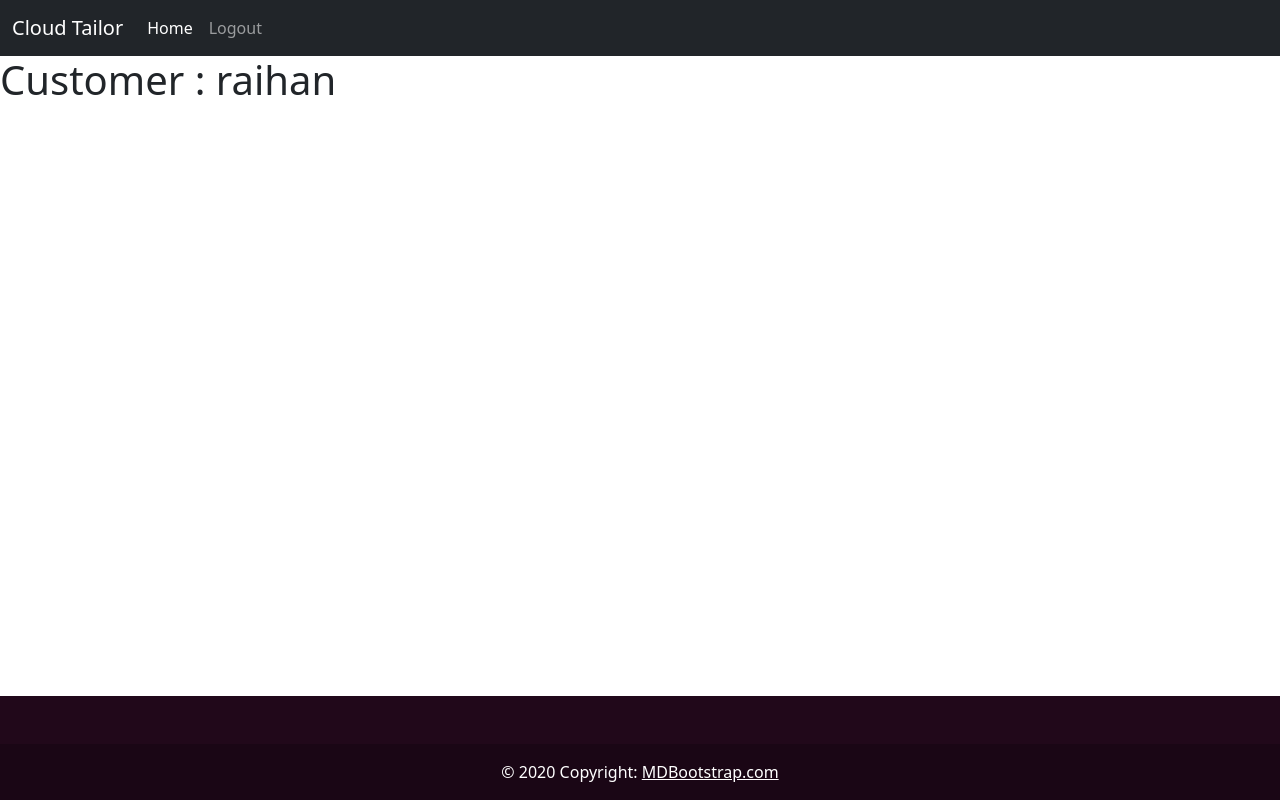
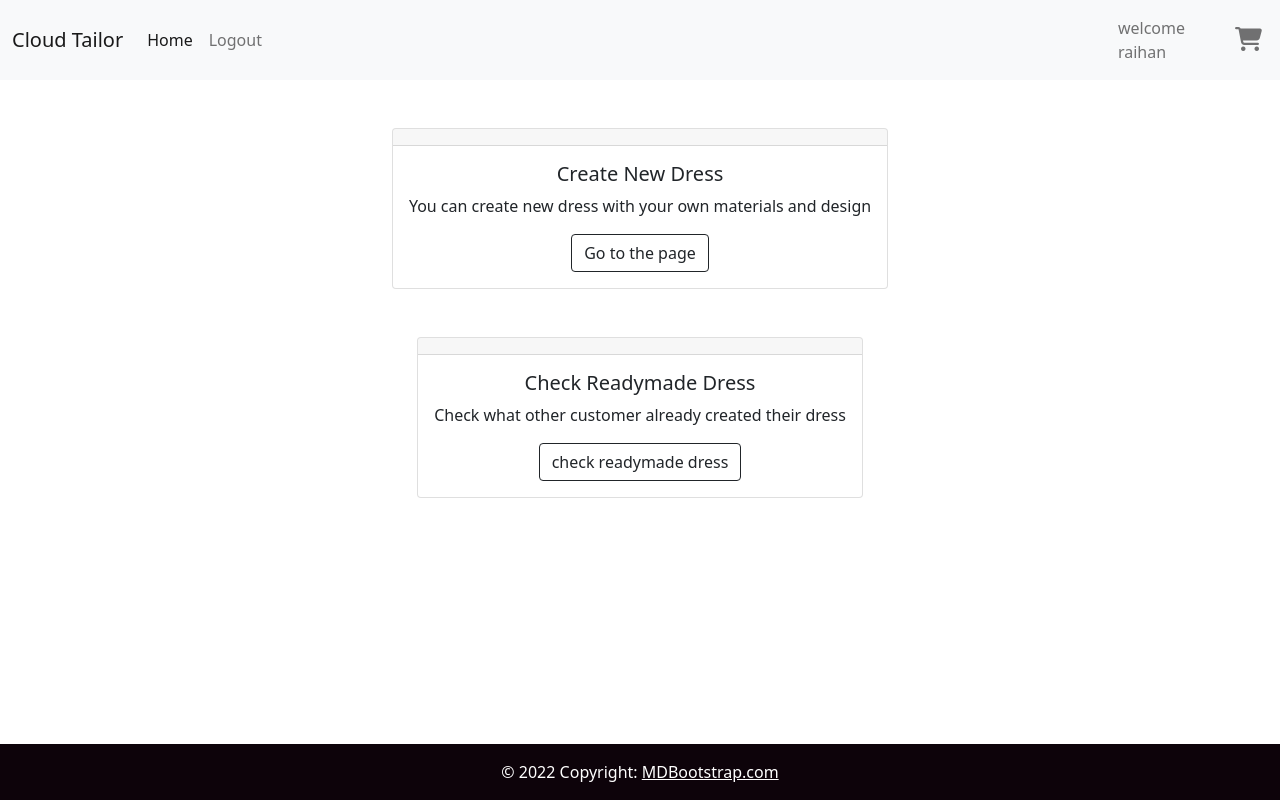
Before and after one commit to raihanromi/cloudTailor, a PHP site: page /customerpage.php in a window 1280 px wide. Run offline with PHP 8.4, Linux system fonts and the light colour scheme; a user stored in the database is signed in; some libraries are stand-ins or nearby versions.

Commit message:
add new pages

```diff
--- a/components/footer.php
+++ b/components/footer.php
@@ -1,11 +1,11 @@
 <footer class="text-center text-white fixed-bottom" style="background-color: #21081a;">
   <!-- Grid container -->
-  <div class="container p-4"></div>
+  <!-- <div class="container p-4"></div> -->
   <!-- Grid container -->
 
   <!-- Copyright -->
-  <div class="text-center p-3" style="background-color: rgba(0, 0, 0, 0.2);">
-    © 2020 Copyright:
+  <div class="text-center p-3" style="background-color: rgba(0, 0, 0, .60);">
+    © 2022 Copyright:
     <a class="text-white" href="https://mdbootstrap.com/">MDBootstrap.com</a>
   </div>
   <!-- Copyright -->
--- a/components/header.php
+++ b/components/header.php
@@ -8,10 +8,15 @@
     <!-- Bootstrap CSS -->
     <link href="https://cdn.jsdelivr.net/npm/bootstrap@5.0.2/dist/css/bootstrap.min.css" rel="stylesheet" integrity="sha384-EVSTQN3/azprG1Anm3QDgpJLIm9Nao0Yz1ztcQTwFspd3yD65VohhpuuCOmLASjC" crossorigin="anonymous">
 
+    <!-- font-awesome -->
+<script src="https://kit.fontawesome.com/a076d05399.js" crossorigin="anonymous"></script>
+
+
+
     <title>Cloud Tailor</title>
   </head>
   <body>
-    <nav class="navbar navbar-expand-lg navbar-dark bg-dark">
+    <nav class="navbar navbar-expand-lg navbar-light bg-light">
   <div class="container-fluid">
     <a class="navbar-brand" href="index.php">Cloud Tailor</a>
     <button class="navbar-toggler" type="button" data-bs-toggle="collapse" data-bs-target="#navbarNavDropdown" aria-controls="navbarNavDropdown" aria-expanded="false" aria-label="Toggle navigation">
@@ -20,7 +25,7 @@
     <div class="collapse navbar-collapse" id="navbarNavDropdown">
       <ul class="navbar-nav">
         <li class="nav-item">
-          <a class="nav-link active" aria-current="page" href="#">Home</a>
+          <a class="nav-link active" aria-current="page" href="customerpage.php">Home</a>
         </li>
 
         <?php if(isset($_SESSION['loggedin']) and $_SESSION['loggedin']==true ): ?>
@@ -35,8 +40,29 @@
           <a class="nav-link" href="register.php">Register</a>
         </li>
         <?php endif; ?>
+          </ul>
     </div>
   </div>
+
+<?php if(isset($_SESSION['loggedin']) and $_SESSION['loggedin']==true ): ?>
+     <div class="navbar-collapse collapse">
+          <ul class="navbar-nav ml-auto">
+            <li class="nav-item">
+              <a class="nav-link" href="#"><?php echo "welcome ". $_SESSION['username']?></a>
+            </li>
+          </ul>
+        </div>
+
+        <div class="navbar-collapse collapse">
+          <ul class="navbar-nav ml-auto">
+            <li class="nav-item">
+              <a class="nav-link" href="cart.php"><i class='fas fa-shopping-cart' style='font-size: 24px;margin-right:10px'></i>
+              </a>
+            </li>
+          </ul>
+        </div>
+        <?php endif ?>
+
 </nav>
 
     <!-- Optional JavaScript; choose one of the two! -->
--- a/customerpage.php
+++ b/customerpage.php
@@ -8,6 +8,28 @@ if(!isset($_SESSION['loggedin']) || $_SESSION['loggedin'] !==true ){
 
 <?php include_once("components/header.php")?>
 
-<h1>Customer : <?php echo $_SESSION['username']; ?></h1>
+<div class="col d-flex justify-content-center mt-5">
+<div class="card text-center">
+  <div class="card-header">
+  </div>
+  <div class="card-body">
+    <h5 class="card-title">Create New Dress</h5>
+    <p class="card-text">You can create new dress with your own materials and design</p>
+    <a href="createnewdress.php" class="btn btn-outline-dark">Go to the page</a>
+  </div>
+</div>
+</div>
+
+<div class="col d-flex justify-content-center mt-5">
+<div class="card text-center">
+  <div class="card-header">
+  </div>
+  <div class="card-body">
+    <h5 class="card-title">Check Readymade Dress</h5>
+    <p class="card-text">Check what other customer already created their dress</p>
+    <a href="readymadedress.php" class="btn btn-outline-dark">check readymade dress</a>
+  </div>
+</div>
+</div>
 
 <?php include_once("components/footer.php")?>
--- a/index.php
+++ b/index.php
@@ -1,3 +1,7 @@
+<?php
+session_start()
+?>
+
 <?php include_once("components/header.php")?>
 
 
--- a/login.php
+++ b/login.php
@@ -50,6 +50,7 @@ if($_SERVER['REQUEST_METHOD'] == "POST"){
 
 ?>
 
+
 <div class="container mt-4">
     <h3>Please Login Here:</h3>
     <form action="" method="post">
```
Also changed, not shown: cart.php (+9 -0 lines), createnewdress.php (+8 -0 lines), readymadedress.php (+9 -0 lines).
